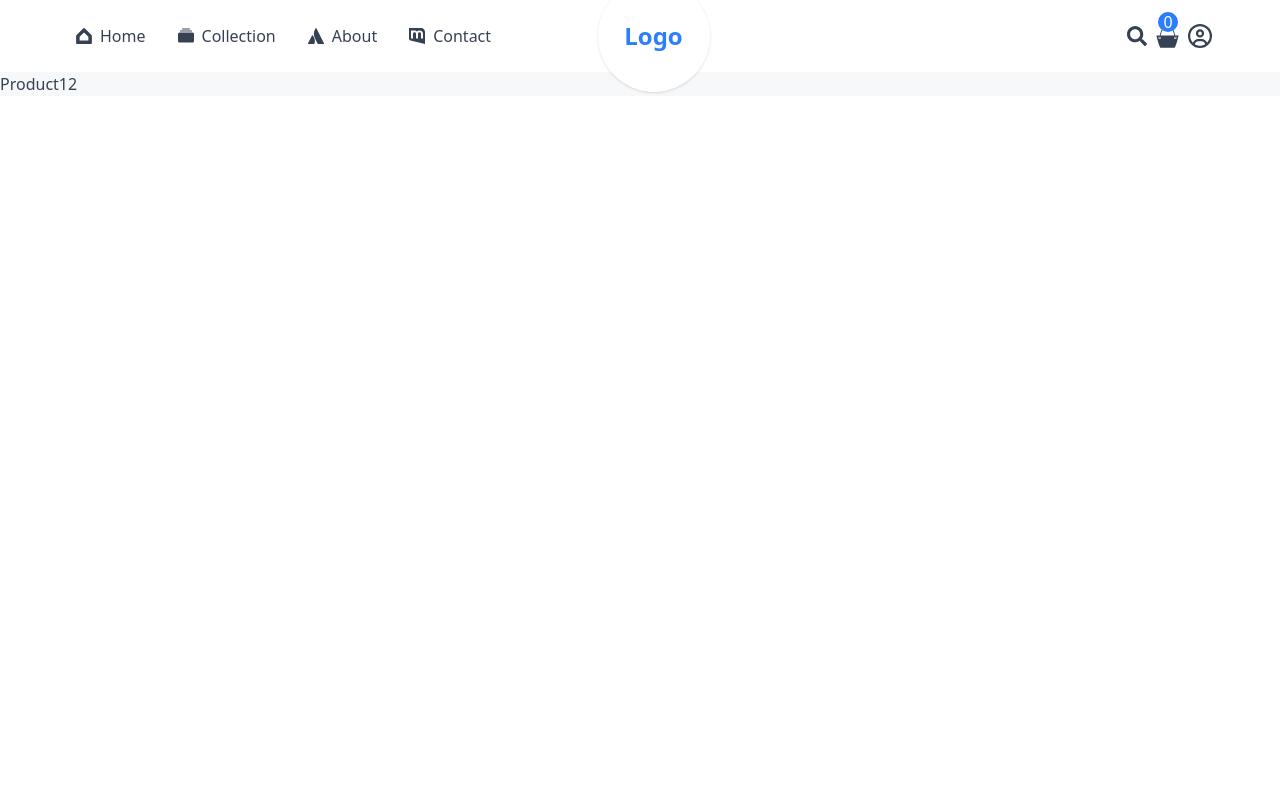
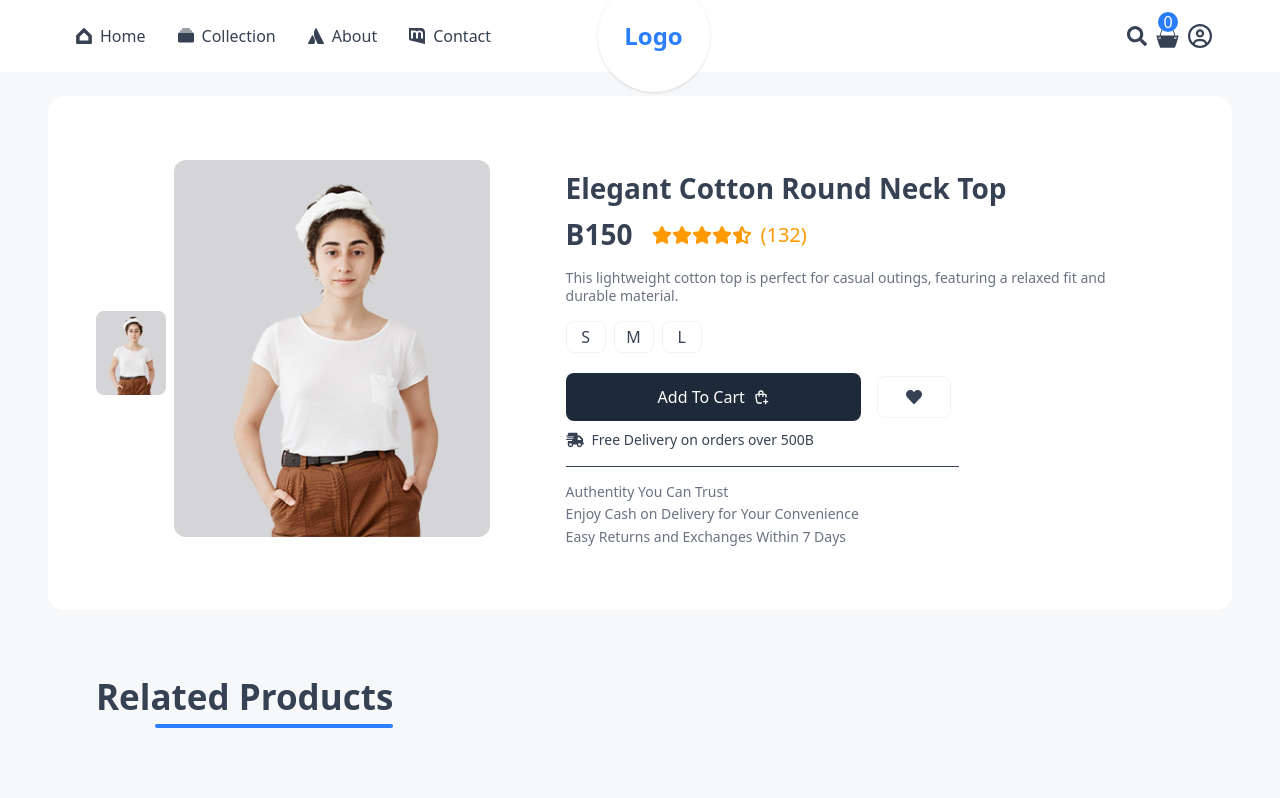
Before and after one commit to MartinCats/myshop, a React (Vite) app: page /product/1 in a window 1280 px wide. Shown: the top 798 px of the page. Built offline with nearby package versions, Linux system fonts and the light colour scheme.

Commit message:
Product page

```diff
--- a/src/App.jsx
+++ b/src/App.jsx
@@ -12,12 +12,13 @@ import Product from "./pages/Product";
 import PlaceOrder from "./pages/PlaceOrder";
 import Order from "./pages/Order";
 import Verify from "./pages/Verify";
+import { ToastContainer } from 'react-toastify';
 
 function App() {
   return (
     <div className="overflow-hidden text-gray-700 bg-gray-200/30">
+      <ToastContainer/>
       <Header />
-
       <Routes>
         <Route path="/" element={<Home />} />
         <Route path="/collection" element={<Collection />} />
--- /dev/null
+++ b/src/components/RelatedProducts.jsx
@@ -0,0 +1,34 @@
+import { useContext, useEffect, useState } from "react"
+import { ShopContext } from "../context/ShopContext"
+// Component
+import Title from "./Title"
+import Item from "./Item"
+function RelatedProducts({category, subCategory}) {
+
+  const {products} = useContext(ShopContext)
+  const [related, setRelated] = useState([])
+
+  useEffect(()=>{
+    if(products.length > 0 ) {
+      let filtered = products.slice()
+
+      filtered = filtered.filter((item)=> category === item.category)
+      filtered = filtered.filter((item)=> subCategory === item.subCategory)
+
+      setRelated(filtered.slice(0,5))
+    }
+  },[products])
+
+  return (
+    <div className="mx-auto max-w-[1440px] px-6 lg:px-12 py-16">
+      <Title title="Related Products"/>
+      <div className="grid grid-cols-2 sm:grid-cols-3 md:grid-cols-4 lg:grid-cols-5 gap-4">
+        {related.map((product)=>(
+          <Item product={product} key={product._id}/>
+        ))}
+      </div>
+    </div>
+  )
+}
+
+export default RelatedProducts
--- /dev/null
+++ b/src/components/ShowSearch.jsx
@@ -0,0 +1,40 @@
+import { useEffect, useContext, useState } from "react";
+import { FaSearch } from "react-icons/fa";
+import { useLocation } from "react-router-dom";
+import { ShopContext } from "../context/ShopContext";
+
+function ShowSearch() {
+  const { search, setSearch, showSearch, setShowSearch } =
+    useContext(ShopContext);
+  const [visible, setVisible] = useState(false);
+  const location = useLocation();
+
+  useEffect(() => {
+    if (location.pathname.includes("collection")) {
+      setVisible(true);
+    } else {
+      setVisible(false);
+    }
+  }, [location]);
+
+  return showSearch && visible ? (
+    <section className="py-4 pb-7">
+      <div className="text-center">
+        <div className="inline-flex items-center justify-center ring-1 ring-slate-900/5 px-3 py-1.5 rounded-full bg-gray-100 overflow-hidden w-full">
+          <input
+            type="text"
+            value={search}
+            onChange={(e) => setSearch(e.target.value)}
+            placeholder="Search..."
+            className="border-none outline-none w-full bg-gray-100 text-sm"
+          />
+          <div>
+            <FaSearch className="cursor-pointer"/>
+          </div>
+        </div>
+      </div>
+    </section>
+  ) : null;
+}
+
+export default ShowSearch;
--- a/src/context/ShopContext.jsx
+++ b/src/context/ShopContext.jsx
@@ -1,5 +1,6 @@
-import { createContext } from "react"
+import { createContext, useEffect, useState } from "react"
 import {products} from "../assets/data.js"
+import { toast } from "react-toastify"
 
 export const ShopContext = createContext()
 
@@ -8,10 +9,58 @@ const ShopContextProvider = (props) => {
     const currency = 'B';
     const delivery_charges = 10 ;
 
-    const value = {products, currency, delivery_charges}
+    const [search, setSearch] = useState("")
+    const [showSearch, setShowSearch] = useState(false)
+    const [cartItems, setCartItems] = useState({})
+
+    // เพิ่มของใส่ cart
+    const addToCart = async (itemId, size) => {
+
+        if(!size){
+            toast.error("Please select a size")
+            return
+        }
+        let cartData = structuredClone(cartItems)
+
+        if(cartData[itemId]) {
+            if (cartData[itemId][size]) {
+                cartData[itemId][size] += 1
+            } else {
+                cartData[itemId][size] = 1
+            }
+        }else {
+            cartData[itemId] = {}
+            cartData[itemId][size] = 1
+        }
+
+        setCartItems(cartData)
+    }
+
+    const getCartCount = () => {
+        let totalCount = 0
+        for (const items in cartItems){
+            for (const item in cartItems[items]){
+                try {
+                    if(cartItems[items][item] > 0){
+                        totalCount += cartItems[items][item]
+                    }
+                } catch (error) {
+
+                }
+            }
+        }
+        return totalCount
+    }
+
+
+    useEffect(()=>{
+        console.log(cartItems)
+    },[cartItems])
+
+    const contextValue = {products, currency, delivery_charges, search, setSearch, showSearch, setShowSearch, addToCart, getCartCount}
 
     return (
-        <ShopContext.Provider value={value}>
+        <ShopContext.Provider value={contextValue}>
             {props.children}
         </ShopContext.Provider>
     )
--- a/src/pages/Collection.jsx
+++ b/src/pages/Collection.jsx
@@ -2,9 +2,10 @@ import { useContext, useEffect, useState } from "react";
 import Title from "../components/Title";
 import { ShopContext } from "../context/ShopContext";
 import Item from "../components/Item";
+import ShowSearch from "../components/ShowSearch";
 
 function Collection() {
-  const { products } = useContext(ShopContext);
+  const { products, search, showSearch } = useContext(ShopContext);
   const [category, setCategory] = useState([]);
   const [subCategory, setSubCategory] = useState([]);
   const [sortType, setSortType] = useState("relevant");
@@ -12,11 +13,20 @@ function Collection() {
 
   const toggleFilter = (value, setState) => {
     setState((prev) =>
-    prev.includes(value) ? prev.filter((item) => item !== value) : [...prev, value])
+      prev.includes(value)
+        ? prev.filter((item) => item !== value)
+        : [...prev, value]
+    );
   };
 
   const applyFilters = () => {
     let filtered = [...products];
+
+    if (search && showSearch) {
+      filtered = filtered.filter((product) =>
+        product.name.toLowerCase().includes(search.toLowerCase())
+      );
+    }
 
     if (category.length) {
       filtered = filtered.filter((product) =>
@@ -30,26 +40,25 @@ function Collection() {
     }
 
     return filtered;
-
   };
 
   const applySorting = (productsList) => {
     switch (sortType) {
       case "low":
-        return productsList.sort((a,b)=>a.price - b.price);
-        case "high":
-          return productsList.sort((a,b)=>b.price - a.price);
-          default:
-            return productsList;
+        return productsList.sort((a, b) => a.price - b.price);
+      case "high":
+        return productsList.sort((a, b) => b.price - a.price);
+      default:
+        return productsList;
     }
-  }
+  };
 
   // ไว้รี filter
   useEffect(() => {
     let filtered = applyFilters();
     let sorted = applySorting(filtered);
     setFilteredProducts(sorted);
-  },[category, subCategory, sortType, products]);
+  }, [category, subCategory, sortType, products, search, showSearch]);
 
   return (
     <section className="mx-auto max-w-[1440px] px-6 lg:px-12;">
@@ -57,7 +66,7 @@ function Collection() {
         {/* Filter */}
         <div className="min-w-60 bg-white p-4 rounded-2xl">
           {/* Seacrh box */}
-
+          <ShowSearch />
           {/* Category Filter */}
           <div className="bg-gray-200/30 p-4 ring-1 ring-slate-900/5 mt-6 rounded-xl">
             <h5 className="h5 mb-4">Categories</h5>
@@ -67,7 +76,12 @@ function Collection() {
                   key={category}
                   className="flex font-medium gap-2 text-gray-500"
                 >
-                  <input onChange={(e)=>toggleFilter(e.target.value, setCategory)} type="checkbox" value={category} className="w-3" />
+                  <input
+                    onChange={(e) => toggleFilter(e.target.value, setCategory)}
+                    type="checkbox"
+                    value={category}
+                    className="w-3"
+                  />
                   {category}
                 </label>
               ))}
@@ -83,7 +97,14 @@ function Collection() {
                   key={subCategory}
                   className="flex font-medium gap-2 text-gray-500"
                 >
-                  <input onChange={(e)=>toggleFilter(e.target.value, setSubCategory)} type="checkbox" value={subCategory} className="w-3" />
+                  <input
+                    onChange={(e) =>
+                      toggleFilter(e.target.value, setSubCategory)
+                    }
+                    type="checkbox"
+                    value={subCategory}
+                    className="w-3"
+                  />
                   {subCategory}
                 </label>
               ))}
@@ -91,7 +112,10 @@ function Collection() {
           </div>
 
           {/* Sort by */}
-          <select onChange={(e)=>setSortType(e.target.value)} className="text-[14px] font-medium h-8 w-full border border-slate-500/15 text-gray-500 rounded-lg px-2 outline-none mt-6">
+          <select
+            onChange={(e) => setSortType(e.target.value)}
+            className="text-[14px] font-medium h-8 w-full border border-slate-500/15 text-gray-500 rounded-lg px-2 outline-none mt-6"
+          >
             <option value="relevant" className="font-medium text-sm">
               Sort By: Relevant
             </option>
--- a/src/pages/Product.jsx
+++ b/src/pages/Product.jsx
@@ -1,8 +1,140 @@
+import { useEffect, useContext, useState } from "react";
+import { useParams } from "react-router-dom";
+import { ShopContext } from "../context/ShopContext";
+
+// Components
+import Footer from "../components/Footer";
+import RelatedProducts from "../components/RelatedProducts";
+
+// Icons
+import { FaStar, FaHeart } from "react-icons/fa";
+import { FaStarHalfStroke, FaTruckFast } from "react-icons/fa6";
+import { TbShoppingBagPlus } from "react-icons/tb";
 
 function Product() {
+  const { productId } = useParams();
+  const { products, currency, addToCart } = useContext(ShopContext);
+  const [product, setProduct] = useState(null);
+  const [image, setImage] = useState("");
+  const [size, setSize] = useState("");
+
+  const fetchProductData = async () => {
+    const selectedProduct = products.find((item) => item._id === productId);
+    if (selectedProduct) {
+      setProduct(selectedProduct);
+      setImage(selectedProduct.image[0]);
+    }
+  };
+
+  useEffect(() => {
+    fetchProductData();
+  }, [productId, products]);
+
+  if (!product) {
+    return <div>...Loading</div>;
+  }
+
   return (
-    <div>Product12</div>
-  )
+    <section>
+      <div className="mx-auto max-w-[1440px] px-6 lg:px-12 mt-8 xl:mt-6">
+        {/* Product Data */}
+        <div
+          className="mx-auto max-w-[1440px] px-6 lg:px-12 flex
+                      gap-12 flex-col xl:flex-row bg-white py-16 rounded-2xl"
+        >
+          {/* Product img */}
+          <div className="flex flex-1 gap-x-2 xl:flex-1">
+            <div className="flex-center flex-col gap-[7px] flex-wrap">
+              {product.image.map((item, i) => (
+                <img
+                  onClick={() => setImage(item)}
+                  src={item}
+                  key={i}
+                  alt="productImg"
+                  className="max-h-[89px] rounded-lg "
+                />
+              ))}
+            </div>
+            <div className="max-h-[377px] w-auto flex">
+              <img src={image} alt="" className="rounded-xl " />
+            </div>
+          </div>
+          {/* Product Info */}
+          <div className="flex-[1.5] rounded-2xl px-7">
+            <h3 className="h3 !my-2.5">{product.name}</h3>
+            {/* rating price */}
+            <div className="flex items-baseline gap-x-5 ">
+              <h3 className="h3">
+                {currency}
+                {product.price}
+              </h3>
+              <div className="flex gap-x-2 text-amber-500 text-xl">
+                <div className="flex flex-center">
+                  <FaStar />
+                  <FaStar />
+                  <FaStar />
+                  <FaStar />
+                  <FaStarHalfStroke />
+                </div>
+                <span>(132)</span>
+              </div>
+            </div>
+            <p>{product.description}</p>
+            <div className="flex flex-col gap-4 my-4 mb-5">
+              <div className="flex gap-2">
+                {[...product.sizes]
+                  .sort((a, b) => {
+                    const order = ["S", "M", "L", "XL", "XXL"];
+                    return order.indexOf(a) - order.indexOf(b);
+                  })
+                  .map((item, i) => (
+                    <button
+                      onClick={() => setSize(item)}
+                      key={i}
+                      className={`${
+                        item === size
+                          ? "bg-slate-800 text-white cursor-pointer"
+                          : "border-slate-900/5"
+                      } border-[1.5px] border-slate-800 h-8 w-10 rounded-lg cursor-pointer`}
+                    >
+                      {item}
+                    </button>
+                  ))}
+              </div>
+            </div>
+            <div className="flex items-center gap-x-4">
+              <button onClick={()=>addToCart(product._id, size)}
+                className="text-white px-7 py-3 rounded-lg bg-gray-800 font-medium
+              w-1/2 flex-center gap-x-2 capitalize cursor-pointer"
+              >
+                Add to cart <TbShoppingBagPlus/>
+              </button>
+              <button className="font-medium border border-slate-900/5 px-7 py-3 rounded-lg hover:bg-white transition-all duration-300 cursor-pointer">
+                <FaHeart />
+              </button>
+            </div>
+            <div className="flex items-center gap-x-2 mt-2">
+              <FaTruckFast className="text-lg" />
+              <span className="font-medium text-[14px]">
+                Free Delivery on orders over 500B
+              </span>
+            </div>
+            <hr className="my-4 w-2/3"/>
+            <div className="mt-2 flex flex-col gap-1 ">
+              <p>Authentity You Can Trust</p>
+              <p>Enjoy Cash on Delivery for Your Convenience</p>
+              <p>Easy Returns and Exchanges Within 7 Days</p>
+            </div>
+          </div>
+        </div>
+        <RelatedProducts
+          category={product.category}
+          subCategory={product.subCategory}
+        />
+      </div>
+      <Footer />
+    </section>
+  );
 }
 
-export default Product
+export default Product;
```
Also changed, not shown: src/components/Header.jsx (+6 -4 lines), 1 other file (tests, documents, lock files or other folders).
